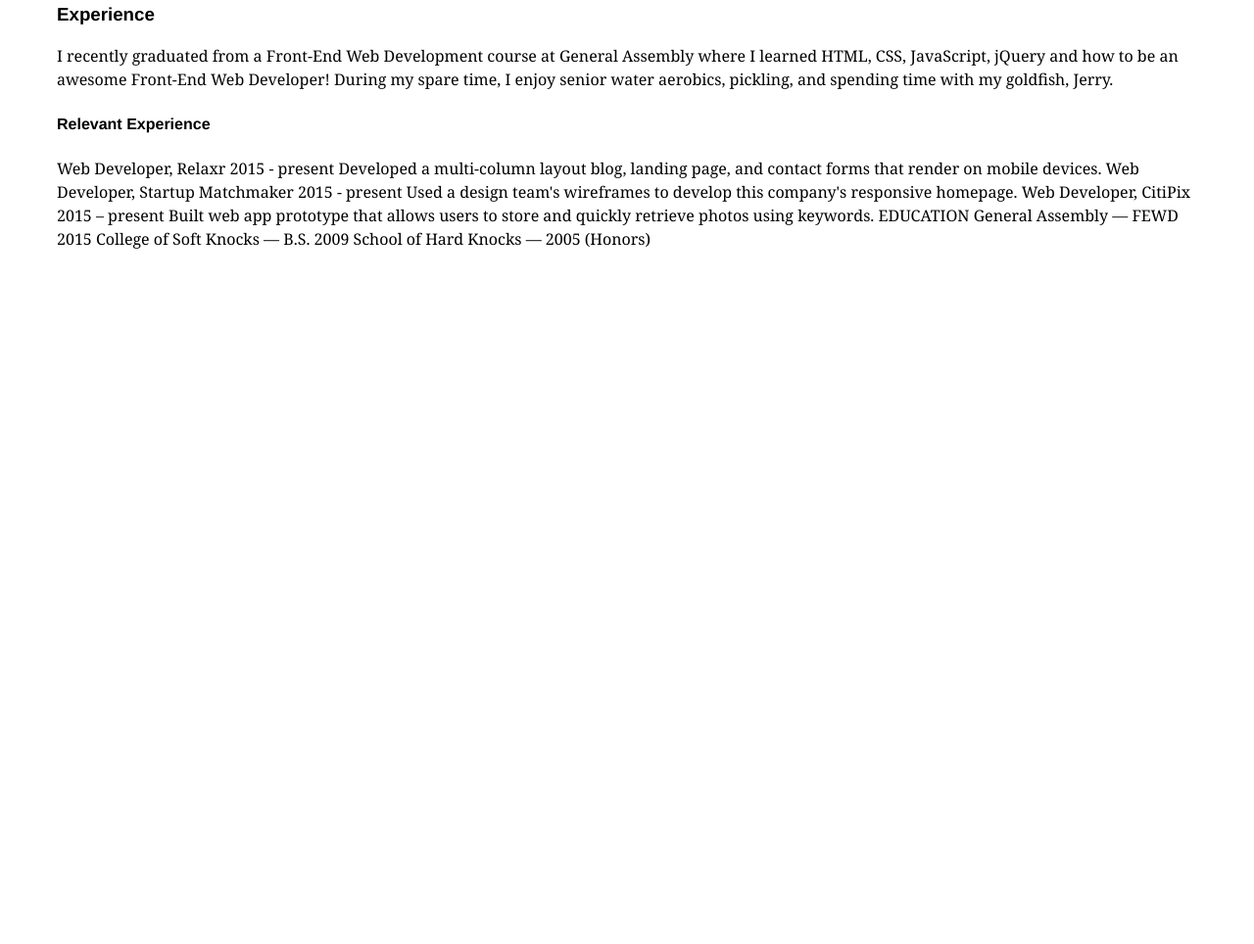
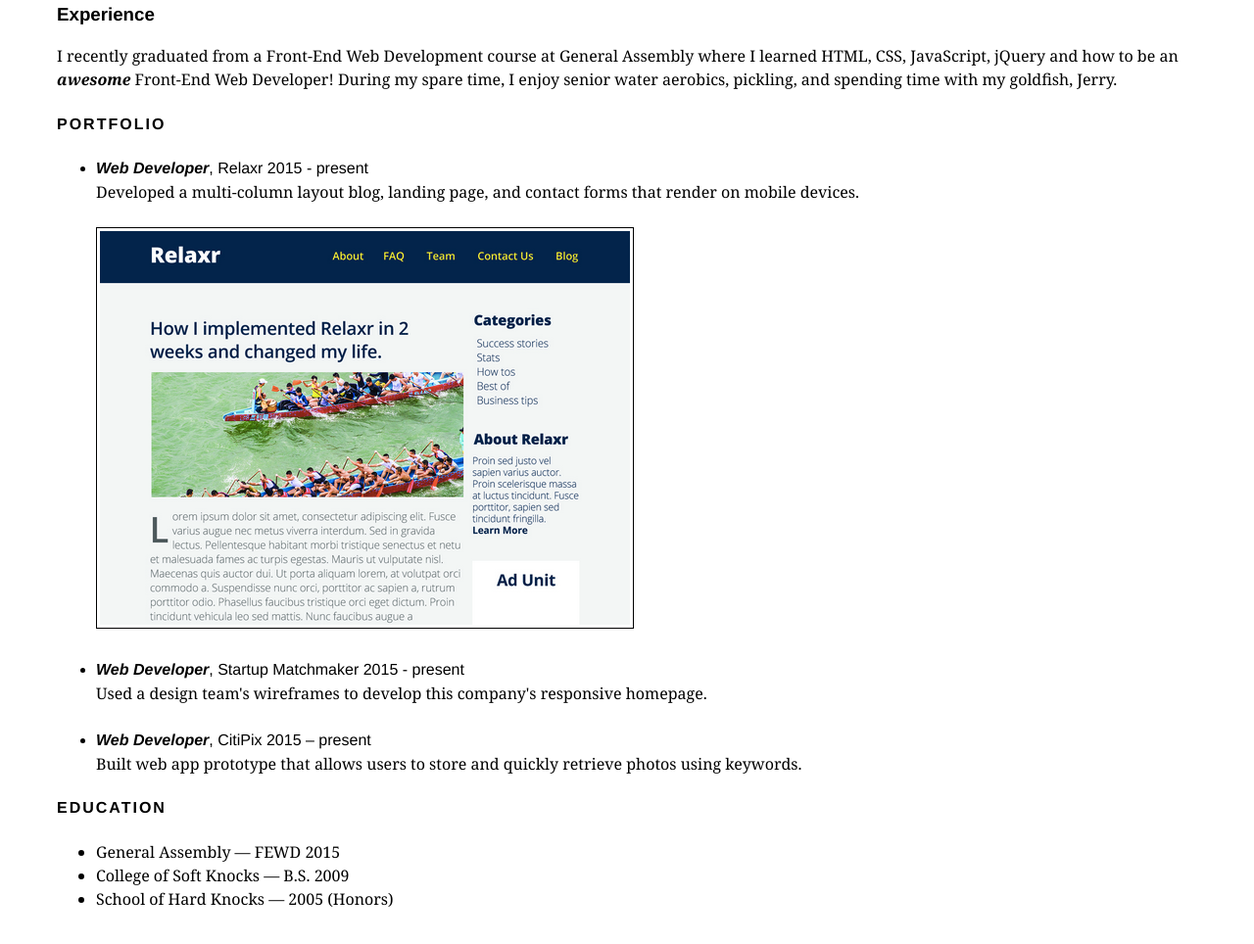
Before and after one commit to czpurdy/FEWD328_, a plain HTML site: page week1/Assignment Choice 1/starter_code/portfolio.html in a window 1280 px wide. Shown: the part 266-1230 px from the top of the page at 98% size. Before the commit the page ends 800 px from the top, so only its background shows below. Drawn offline with Linux system fonts and the light colour scheme.

Commit message:
leftover updates from class / updates during work
about an hour or so of updates during lunch break

```diff
--- /dev/null
+++ b/week 2/boston_rabbits/main.css
@@ -0,0 +1,28 @@
+body {
+	background: transparent
+	url("https://upload.wikimedia.org/wikipedia/commons/thumb/3/3a/Boston_Skyline%2C_as_Seen_From_Cambridge.JPG/1920px-Boston_Skyline%2C_as_Seen_From_Cambridge.JPG");
+	background-size: 100% 100%;
+	background-repeat: none;
+}
+
+body {
+	background: transparent
+	url("https://upload.wikimedia.org/wikipedia/commons/thumb/3/3a/Boston_Skyline%2C_as_Seen_From_Cambridge.JPG/1920px-Boston_Skyline%2C_as_Seen_From_Cambridge.JPG") no-repeat
+	background-size: none;
+}
+
+nav ul{
+	list-style: none;
+}
+
+nav ul li{
+	display:inline;
+}
+
+.logo{
+	width:200px;
+}
+
+.main-content {
+	background: rgba(255, 255, 255, 0.5);
+}
--- a/week1/Assignment Choice 1/starter_code/main.css
+++ b/week1/Assignment Choice 1/starter_code/main.css
@@ -2,6 +2,12 @@ body {
 	font-family:georgia;
 	padding: 50px;
 	line-height: 150%;
+}
+h4 {
+	letter-spacing: 2px;
+}
+.headers {
+	font-family: helvetica;
 }
 .header-footer {
 	text-align: center;
@@ -10,15 +16,23 @@ body {
 #developer-life {
 	letter-spacing: 2px;
 }
-.headers {
-	font-family: helvetica;
-}
 a:link, a:hover, a:visited {
 	color: black;
 	font-weight: bold;
-	font-family:helvetica;
+	font-family: helvetica;
 }
 a:active {
 	text-decoration: none;
 	font-style: italic;
 }
+.deliverables {
+	border: black 1px;
+	border-style: solid;
+	padding: 3px;
+}
+.exp-main {
+	font-family:helvetica;
+}
+.exp-desc {
+   list-style-type: none;
+}
--- a/week1/Assignment Choice 1/starter_code/portfolio.html
+++ b/week1/Assignment Choice 1/starter_code/portfolio.html
@@ -19,24 +19,28 @@
 	<div id="body">
 		<h3 class="headers">Experience</h3>
 
-	<p>I recently graduated from a Front-End Web Development course at General Assembly where I learned HTML, CSS, JavaScript, jQuery and how to be an awesome Front-End Web Developer! During my spare time, I enjoy senior water aerobics, pickling, and spending time with my goldfish, Jerry.</p>
+	<p>I recently graduated from a Front-End Web Development course at General Assembly where I learned HTML, CSS, JavaScript, jQuery and how to be an <em><strong>awesome</strong></em> Front-End Web Developer! During my spare time, I enjoy senior water aerobics, pickling, and spending time with my goldfish, Jerry.</p>
 
-	<h4 class="headers">Relevant Experience</h4>
+	<h4 class="headers">PORTFOLIO</h4>
+		<ul>
+			<li class="exp-main"><em><strong>Web Developer</strong></em>, Relaxr 2015 - present</li>
+			<li class="exp-desc">Developed a multi-column layout blog, landing page, and contact forms that render on mobile devices.</li>
+			<br>
+			<img class="deliverables" src="images/relaxr_deliverable.png" alt="Relaxr Deliverable">
+			<br>
+			<br>
+			<li class="exp-main"><em><strong>Web Developer</strong></em>, Startup Matchmaker 2015 - present</li>
+			<li class="exp-desc">Used a design team's wireframes to develop this company's responsive homepage.</li>
+			<br>
+			<li class="exp-main"><em><strong>Web Developer</strong></em>, CitiPix 2015 – present</li>
+			<li class="exp-desc">Built web app prototype that allows users to store and quickly retrieve photos using keywords.</li>
+		</ul>
 
-	Web Developer, Relaxr 2015 - present
-	Developed a multi-column layout blog, landing page, and contact forms that render on mobile devices.
-
-	Web Developer, Startup Matchmaker 2015 - present
-	Used a design team's wireframes to develop this company's responsive homepage.
-
-	Web Developer, CitiPix 2015 – present
-	Built web app prototype that allows users to store and quickly retrieve photos using keywords.
-
-
-	EDUCATION
-
-	General Assembly — FEWD 2015
-	College of Soft Knocks — B.S. 2009
-	School of Hard Knocks — 2005 (Honors)
+	<h4 class="headers">EDUCATION</h4>
+		<ul>
+			<li>General Assembly — FEWD 2015</li>
+			<li>College of Soft Knocks — B.S. 2009</li>
+			<li>School of Hard Knocks — 2005 (Honors)</li>
+		</ul>
 </body>
 </html>
```
Also changed, not shown: week 2/boston_rabbits/index.html (added, +35 -0 lines), week1/Assignment Choice 1/starter_code/about_me.html (+4 -4 lines), week1/Assignment Choice 1/portfolio_deliverable.png.
